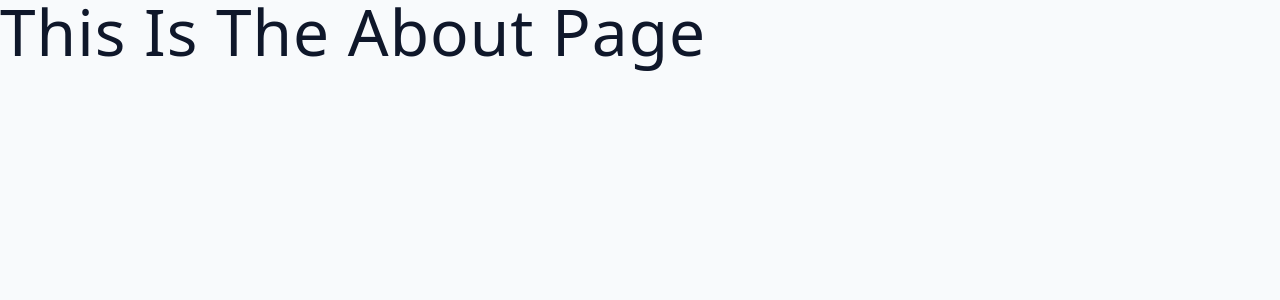
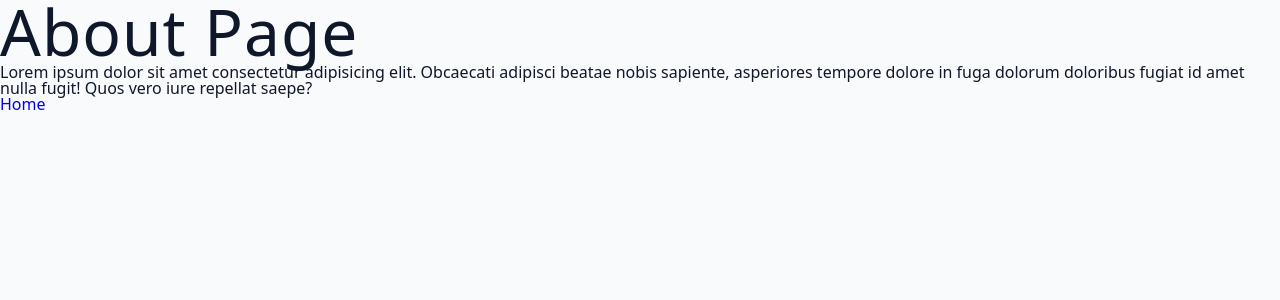
Before and after one commit to emmeiwhite/maxmaster-react-router-dom, a React (Vite) app: page /about in a window 1280 px wide. Shown: the top 300 px of the page. Built offline with nearby package versions, Linux system fonts and the light colour scheme.

Commit message:
Navigating on client side with <Link> Component

```diff
--- a/src/App.jsx
+++ b/src/App.jsx
@@ -1,19 +1,22 @@
 import { createBrowserRouter, Router, RouterProvider } from "react-router-dom";
 
-// Let's set up our routers
+import {
+  About,
+  HomeLayout,
+  Error,
+  Landing,
+  Cocktail,
+  Newsletter,
+} from "./pages";
 
 const router = createBrowserRouter([
   {
     path: "/",
-    element: <h1>Hello World!</h1>,
+    element: <HomeLayout />,
   },
   {
     path: "/about",
-    element: (
-      <div>
-        <h1>This is the about page</h1>
-      </div>
-    ),
+    element: <About />,
   },
 ]);
 
--- /dev/null
+++ b/src/pages/About.jsx
@@ -0,0 +1,17 @@
+import { Link } from "react-router-dom";
+
+export default function About() {
+  return (
+    <div>
+      <h1>About Page</h1>
+      <p>
+        Lorem ipsum dolor sit amet consectetur adipisicing elit. Obcaecati
+        adipisci beatae nobis sapiente, asperiores tempore dolore in fuga
+        dolorum doloribus fugiat id amet nulla fugit! Quos vero iure repellat
+        saepe?
+      </p>
+
+      <Link to="/">Home</Link>
+    </div>
+  );
+}
--- /dev/null
+++ b/src/pages/Cocktail.jsx
@@ -0,0 +1,3 @@
+export default function Cocktail() {
+  return <div>CockTail</div>;
+}
--- /dev/null
+++ b/src/pages/Error.jsx
@@ -0,0 +1,3 @@
+export default function Error() {
+  return <div>Error</div>;
+}
--- /dev/null
+++ b/src/pages/HomeLayout.jsx
@@ -0,0 +1,10 @@
+import { Link } from "react-router-dom";
+
+export default function HomeLayout() {
+  return (
+    <div>
+      <h1>HomePage</h1>
+      <Link to="/about">About</Link>
+    </div>
+  );
+}
--- /dev/null
+++ b/src/pages/Landing.jsx
@@ -0,0 +1,3 @@
+export default function Landing() {
+  return <div>Landing</div>;
+}
--- /dev/null
+++ b/src/pages/Newsletter.jsx
@@ -0,0 +1,3 @@
+export default function Newsletter() {
+  return <div>Newsletter</div>;
+}
--- /dev/null
+++ b/src/pages/index.js
@@ -0,0 +1,6 @@
+export { default as Landing } from "./Landing";
+export { default as About } from "./About";
+export { default as Cocktail } from "./Cocktail";
+export { default as Newsletter } from "./Newsletter";
+export { default as HomeLayout } from "./HomeLayout";
+export { default as Error } from "./Error";
```
